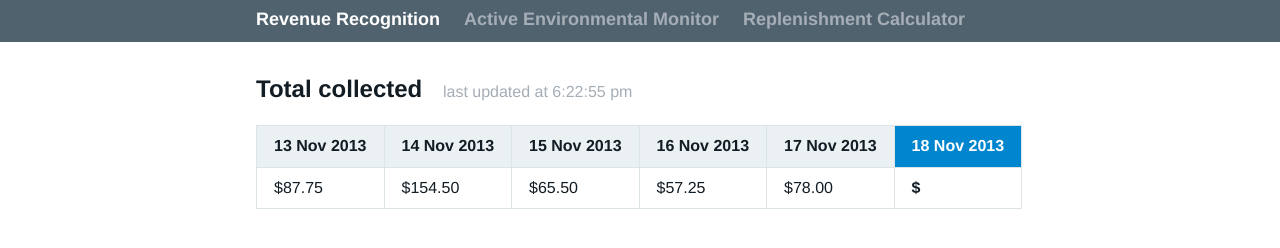
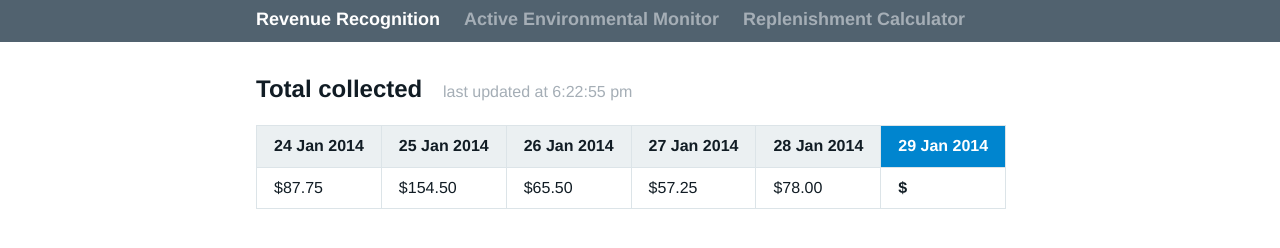
Before and after one commit to xively/coinop, a plain HTML site: page index.html in a window 1280 px wide. Shown: the part 88-336 px from the top of the page. Drawn offline with nearby package versions, Linux system fonts and the light colour scheme; no server answers.

Commit message:
update dates

```diff
--- a/index.html
+++ b/index.html
@@ -47,12 +47,12 @@
     <table>
       <thead>
         <tr>
-          <th>13 Nov 2013</th>
-          <th>14 Nov 2013</th>
-          <th>15 Nov 2013</th>
-          <th>16 Nov 2013</th>
-          <th>17 Nov 2013</th>
-          <th>18 Nov 2013</th>
+          <th>24 Jan 2014</th>
+          <th>25 Jan 2014</th>
+          <th>26 Jan 2014</th>
+          <th>27 Jan 2014</th>
+          <th>28 Jan 2014</th>
+          <th>29 Jan 2014</th>
         </tr>
       </thead>
       <tbody>
```
